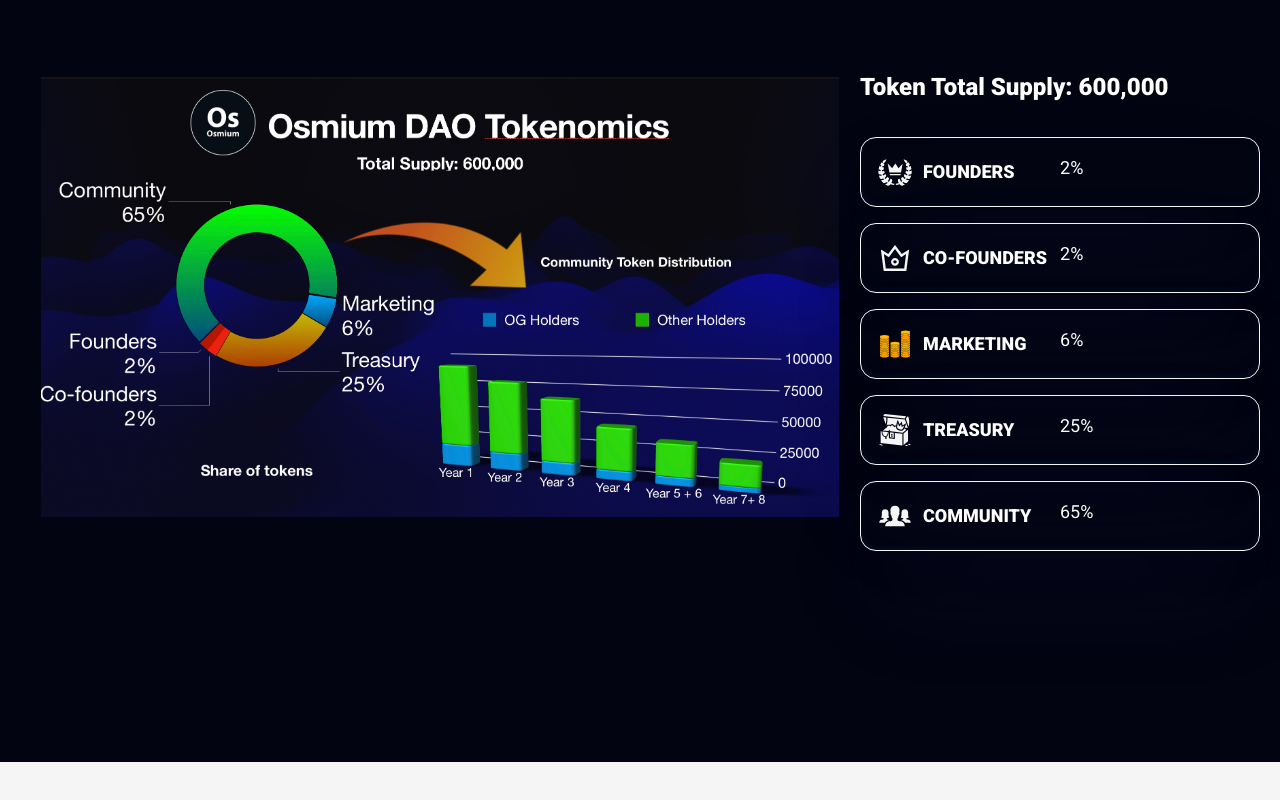
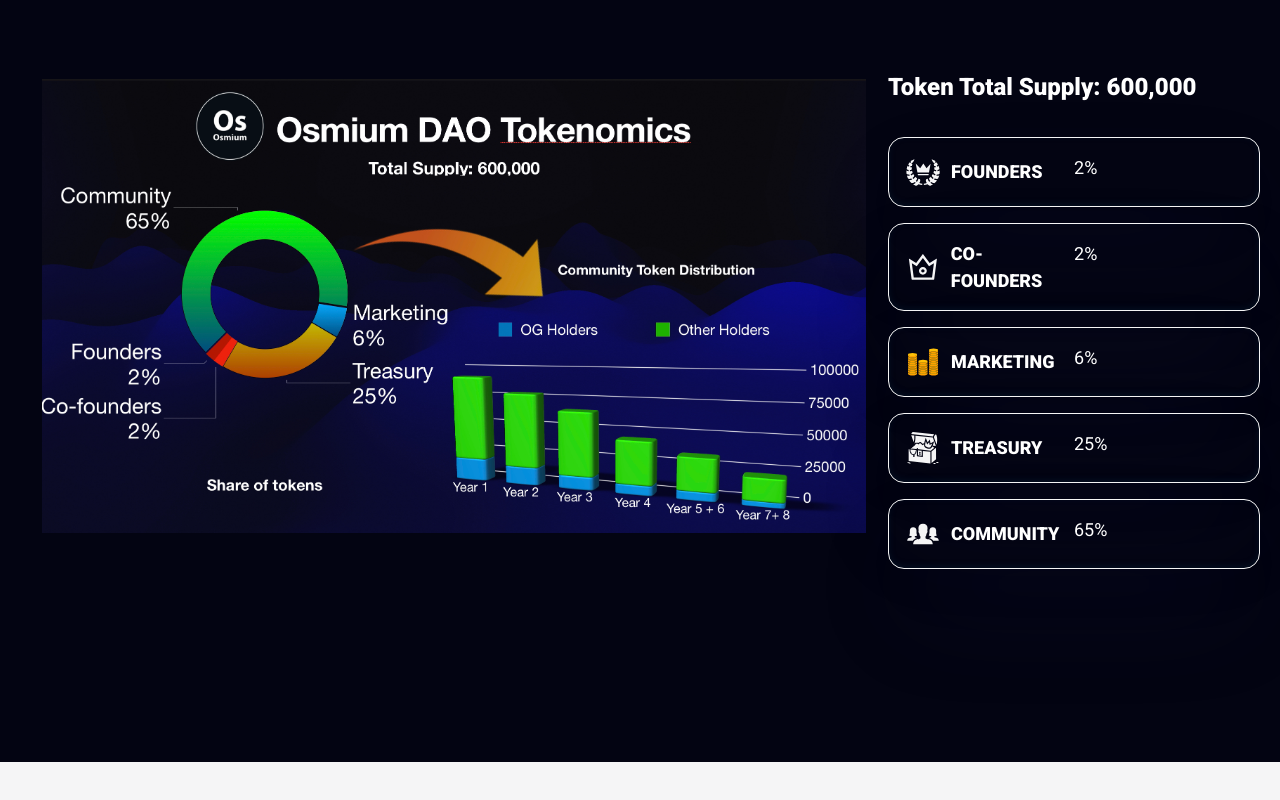
Before and after one commit to OsmiumDAO/osmium_web, a React (Create React App) app: page / in a window 1280 px wide. Shown: the part 1720-2520 px from the top of the page. Built offline with nearby package versions, Linux system fonts and the light colour scheme; a web font is replaced by a local one.

Commit message:
Quick Fixes V

```diff
--- a/src/components/Popup.js
+++ b/src/components/Popup.js
@@ -33,7 +33,7 @@
       className='dialogWrapper'
       // classes={{ paper: classes.dialogWrapper }}
     >
-      <DialogTitle>
+      <DialogTitle sx={{ p: { xs: '5px', md: '10px' } }}>
         <div
           style={{
             minWidth: '100%',
--- a/src/components/css/Comingsoon.css
+++ b/src/components/css/Comingsoon.css
@@ -1,13 +1,21 @@
 .comingsoon {
-  width: 380px;
-  height: 500px;
+  /* width: 300px; */
+  height: 250px;
   display: flex;
   flex-direction: column;
   justify-content: center;
   align-items: center;
-  font-size: 18pt;
+  font-size: 12pt;
   font-style: italic;
   color: green;
   font-family: 'Diplomata SC', cursive;
   font-weight: 700;
 }
+
+@media screen and (min-width: 900px) {
+  .comingsoon {
+    width: 380px;
+    height: 500px;
+    font-size: 18pt;
+  }
+}
--- a/src/components/css/Footer.css
+++ b/src/components/css/Footer.css
@@ -115,7 +115,9 @@
   height: 48px;
   display: flex;
   align-items: center;
+  text-align: center;
   justify-content: center;
+  font-size: small;
   background-color: var(--bg-light);
 }
 
@@ -130,4 +132,7 @@
   footer section.partners > .partners__container {
     flex-direction: row;
   }
+  footer section.copyright {
+    font-size: medium;
+  }
 }
--- a/src/components/css/Founder.css
+++ b/src/components/css/Founder.css
@@ -82,8 +82,8 @@
   object-fit: contain;
   width: 95%;
   height: 95%;
-  max-width: 300px;
-  max-height: 400px;
+  max-width: 250px;
+  max-height: 300px;
 }
 
 .founder__detail section.info {
@@ -116,4 +116,8 @@
       rgba(0, 0, 0, 0.3) 0px 30px 60px -30px,
       rgba(10, 37, 64, 0.35) 0px -2px 6px 0px inset;
   }
+  .founder__detail section.photo img {
+    max-width: 300px;
+    max-height: 400px;
+  }
 }
--- a/src/components/css/Token.css
+++ b/src/components/css/Token.css
@@ -2,7 +2,6 @@
   display: flex;
   justify-content: space-between;
   margin: 1rem auto;
-  min-width: 400px;
   padding: 16px;
   border: solid 1px var(--bg-white);
   border-radius: 16px;
@@ -24,13 +23,13 @@
 }
 
 .token > span {
-  flex: 1;
   font-size: large;
 }
 
 .token > span.key {
   font-weight: 700;
   display: flex;
+  flex: 1;
   align-items: center;
   gap: 10px;
   text-transform: uppercase;
@@ -40,3 +39,12 @@
   font-size: 2em;
   color: var(--bg-white);
 }
+
+@media screen and (min-width: 900px) {
+  .token {
+    min-width: 350px;
+  }
+  .token span {
+    flex: 1;
+  }
+}
```
